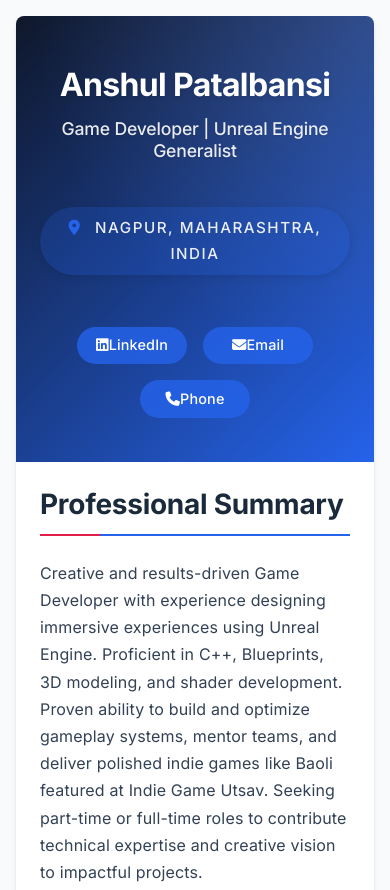
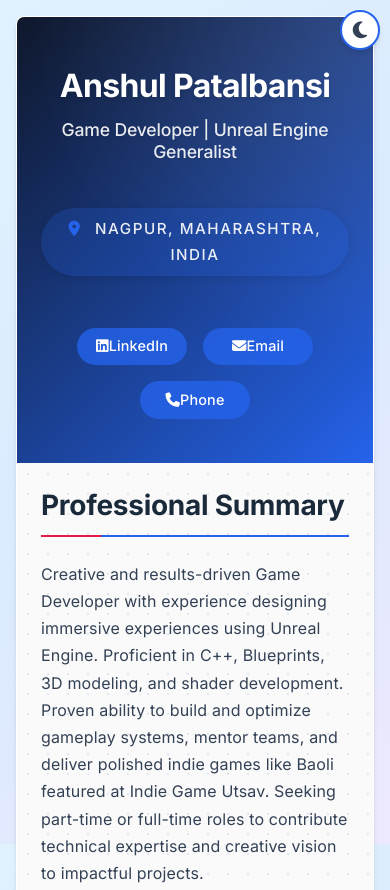
Before and after one commit to EzioFPS/ResumeWebsite, a plain HTML site: page index.html in a window 390 px wide. Shown: the top 890 px of the page. Drawn offline with Linux system fonts and the light colour scheme.

Commit message:
Add files via upload

```diff
--- a/index.css
+++ b/index.css
@@ -1,5 +1,6 @@
 /* Global Styles */
 :root {
+    /* Light mode colors */
     --primary-color: #1a2a3a;       /* Darker blue for headings */
     --secondary-color: #2563eb;     /* Vibrant blue for accents */
     --accent-color: #e11d48;        /* Vibrant red for highlights */
@@ -7,9 +8,33 @@
     --dark-color: #0f172a;          /* Very dark blue for contrast */
     --text-color: #334155;          /* Dark slate for main text */
     --text-light: #64748b;          /* Lighter text for secondary info */
+    --bg-color: linear-gradient(135deg, #e0f2fe, #dbeafe, #ede9fe); /* Background gradient */
+    --container-bg: white;          /* Container background */
+    --section-bg: #fafafa;          /* Section background */
+    --section-pattern: #e2e8f0;     /* Section pattern color */
+    --border-color: #e2e8f0;        /* Border color */
+
+    /* Common variables */
     --section-padding: 2.5rem;      /* More generous section padding */
     --border-radius: 8px;           /* Consistent border radius */
     --box-shadow: 0 4px 6px -1px rgba(0, 0, 0, 0.1), 0 2px 4px -2px rgba(0, 0, 0, 0.1); /* Subtle shadow */
+}
+
+/* Dark mode colors */
+[data-theme="dark"] {
+    --primary-color: #93c5fd;       /* Lighter blue for headings in dark mode */
+    --secondary-color: #3b82f6;     /* Adjusted blue for accents */
+    --accent-color: #f43f5e;        /* Adjusted red for highlights */
+    --light-color: #1e293b;         /* Dark blue-gray for backgrounds */
+    --dark-color: #0f172a;          /* Very dark blue for contrast */
+    --text-color: #e2e8f0;          /* Light gray for main text */
+    --text-light: #94a3b8;          /* Medium gray for secondary info */
+    --bg-color: linear-gradient(135deg, #0f172a, #1e293b, #312e81); /* Dark background gradient */
+    --container-bg: #1e293b;        /* Dark container background */
+    --section-bg: #1a2234;          /* Dark section background */
+    --section-pattern: #2c3a5a;     /* Dark section pattern color */
+    --border-color: #334155;        /* Dark border color */
+    --box-shadow: 0 10px 30px rgba(0, 0, 0, 0.3), 0 1px 8px rgba(0, 0, 0, 0.2); /* Enhanced shadow for dark mode */
 }
 
 * {
@@ -22,18 +47,23 @@ body {
     font-family: 'Inter', 'Segoe UI', system-ui, -apple-system, sans-serif;
     line-height: 1.7;
     color: var(--text-color);
-    background-color: #f8fafc;
+    background: var(--bg-color); /* Using CSS variable for background */
+    background-attachment: fixed; /* Keep the gradient fixed while scrolling */
     font-size: 16px;
     letter-spacing: 0.01em;
+    min-height: 100vh; /* Ensure the gradient covers the entire viewport height */
+    transition: all 0.3s ease; /* Smooth transition for theme changes */
 }
 
 .container {
     max-width: 1000px;
     margin: 2rem auto;
-    background-color: white;
+    background-color: var(--container-bg);
     box-shadow: var(--box-shadow);
     border-radius: var(--border-radius);
     overflow: hidden;
+    border: 1px solid rgba(255, 255, 255, 0.8); /* Subtle border */
+    transition: all 0.3s ease; /* Smooth transition for theme changes */
 }
 
 h1, h2, h3 {
@@ -94,7 +124,17 @@ li {
 
 section {
     padding: var(--section-padding);
-    border-bottom: 1px solid #e2e8f0;
+    border-bottom: 1px solid var(--border-color);
+    position: relative;
+    transition: all 0.3s ease; /* Smooth transition for theme changes */
+}
+
+/* Add subtle patterns to alternating sections */
+section:nth-child(even) {
+    background-color: var(--section-bg);
+    background-image: radial-gradient(var(--section-pattern) 1px, transparent 1px);
+    background-size: 20px 20px;
+    background-position: -19px -19px;
 }
 
 /* Header Styles */
@@ -330,10 +370,18 @@ header h2::after {
     background-color: var(--light-color);
     border-bottom: none;
     border-radius: 0 0 var(--border-radius) var(--border-radius);
+    background-image: linear-gradient(135deg, rgba(37, 99, 235, 0.05) 25%, transparent 25%),
+                      linear-gradient(225deg, rgba(37, 99, 235, 0.05) 25%, transparent 25%),
+                      linear-gradient(45deg, rgba(37, 99, 235, 0.05) 25%, transparent 25%),
+                      linear-gradient(315deg, rgba(37, 99, 235, 0.05) 25%, transparent 25%);
+    background-position: 10px 0, 10px 0, 0 0, 0 0;
+    background-size: 20px 20px;
+    background-repeat: repeat;
+    transition: all 0.3s ease; /* Smooth transition for theme changes */
 }
 
 #contact h2 {
-    color: var(--dark-color);
+    color: var(--primary-color); /* Use primary color to match other headings */
 }
 
 #contact p {
@@ -386,6 +434,45 @@ header h2::after {
     font-weight: bold;
 }
 
+/* Theme Toggle Button */
+.theme-toggle {
+    position: fixed;
+    top: 20px;
+    right: 20px;
+    z-index: 1000;
+    background-color: var(--container-bg);
+    color: var(--text-color);
+    border: 2px solid var(--secondary-color);
+    border-radius: 50%;
+    width: 50px;
+    height: 50px;
+    display: flex;
+    align-items: center;
+    justify-content: center;
+    cursor: pointer;
+    box-shadow: var(--box-shadow);
+    transition: all 0.3s ease;
+}
+
+.theme-toggle:hover {
+    transform: scale(1.1);
+    box-shadow: 0 10px 25px rgba(0, 0, 0, 0.2);
+}
+
+.theme-toggle i {
+    font-size: 1.5rem;
+    transition: all 0.3s ease;
+}
+
+/* Hide the sun icon in light mode and moon icon in dark mode */
+[data-theme="light"] .fa-sun {
+    display: none;
+}
+
+[data-theme="dark"] .fa-moon {
+    display: none;
+}
+
 /* Responsive Design */
 @media (max-width: 768px) {
     .skills-container {
@@ -418,6 +505,17 @@ header h2::after {
         --section-padding: 1.5rem;
     }
 
+    .theme-toggle {
+        width: 40px;
+        height: 40px;
+        top: 10px;
+        right: 10px;
+    }
+
+    .theme-toggle i {
+        font-size: 1.2rem;
+    }
+
     header h1 {
         font-size: 2rem;
     }
--- a/index.html
+++ b/index.html
@@ -1,5 +1,5 @@
 <!DOCTYPE html>
-<html lang="en">
+<html lang="en" data-theme="light">
 <head>
     <meta charset="UTF-8">
     <meta name="viewport" content="width=device-width, initial-scale=1.0">
@@ -11,6 +11,12 @@
     <link rel="stylesheet" href="https://cdnjs.cloudflare.com/ajax/libs/font-awesome/6.4.0/css/all.min.css">
 </head>
 <body>
+    <!-- Theme Toggle Button -->
+    <button class="theme-toggle" id="themeToggle" aria-label="Toggle dark/light mode">
+        <i class="fas fa-moon"></i>
+        <i class="fas fa-sun"></i>
+    </button>
+
     <div class="container">
         <header>
             <div class="header-content">
@@ -197,5 +203,27 @@
             <p>Open to remote, part-time, or full-time opportunities</p>
         </section>
     </div>
+
+    <!-- Theme Toggle Script -->
+    <script>
+        // Get the theme toggle button
+        const themeToggle = document.getElementById('themeToggle');
+
+        // Check if user has a saved preference
+        const savedTheme = localStorage.getItem('theme') || 'light';
+        document.documentElement.setAttribute('data-theme', savedTheme);
+
+        // Toggle theme when button is clicked
+        themeToggle.addEventListener('click', () => {
+            const currentTheme = document.documentElement.getAttribute('data-theme');
+            const newTheme = currentTheme === 'light' ? 'dark' : 'light';
+
+            // Update the theme
+            document.documentElement.setAttribute('data-theme', newTheme);
+
+            // Save preference to localStorage
+            localStorage.setItem('theme', newTheme);
+        });
+    </script>
 </body>
 </html>
```
